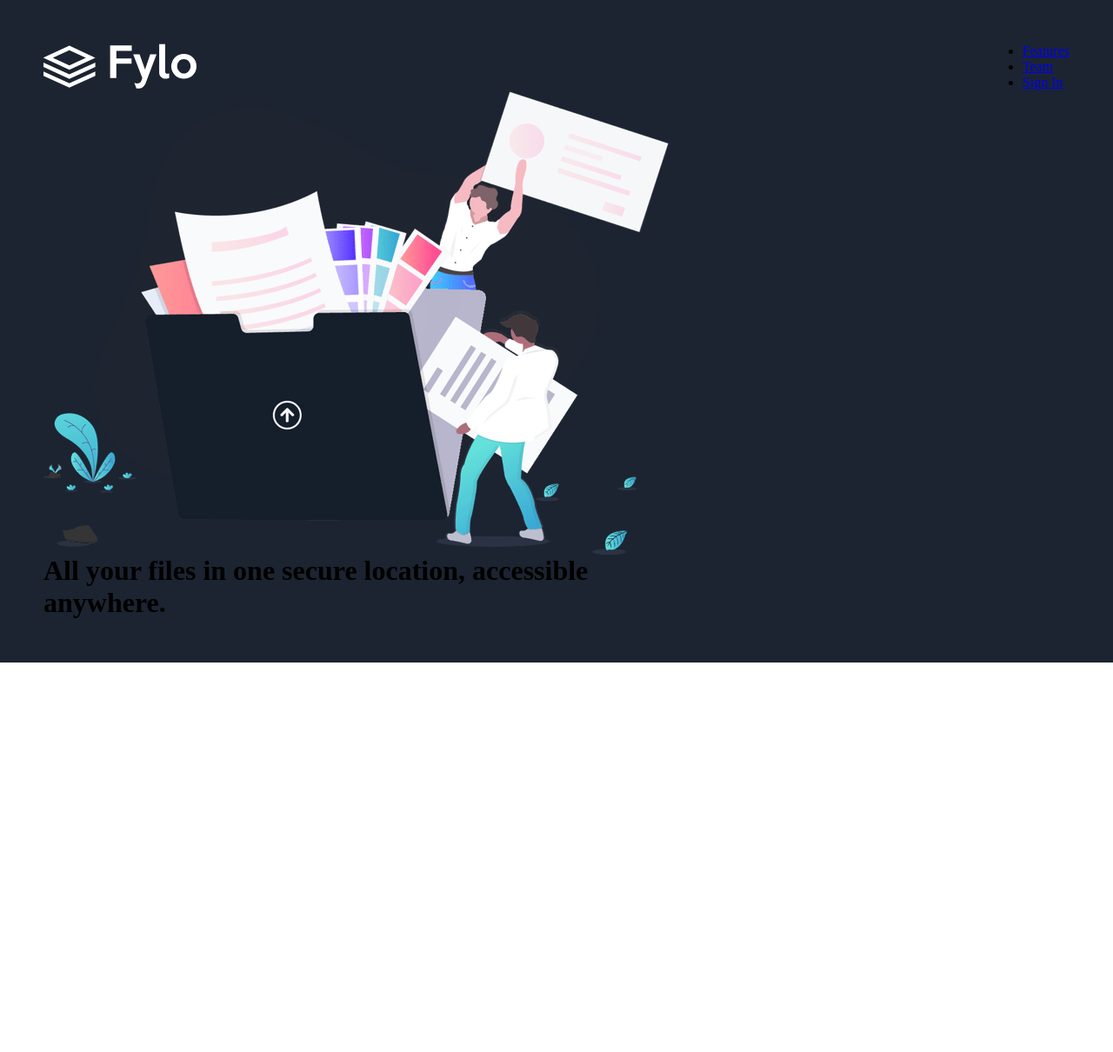
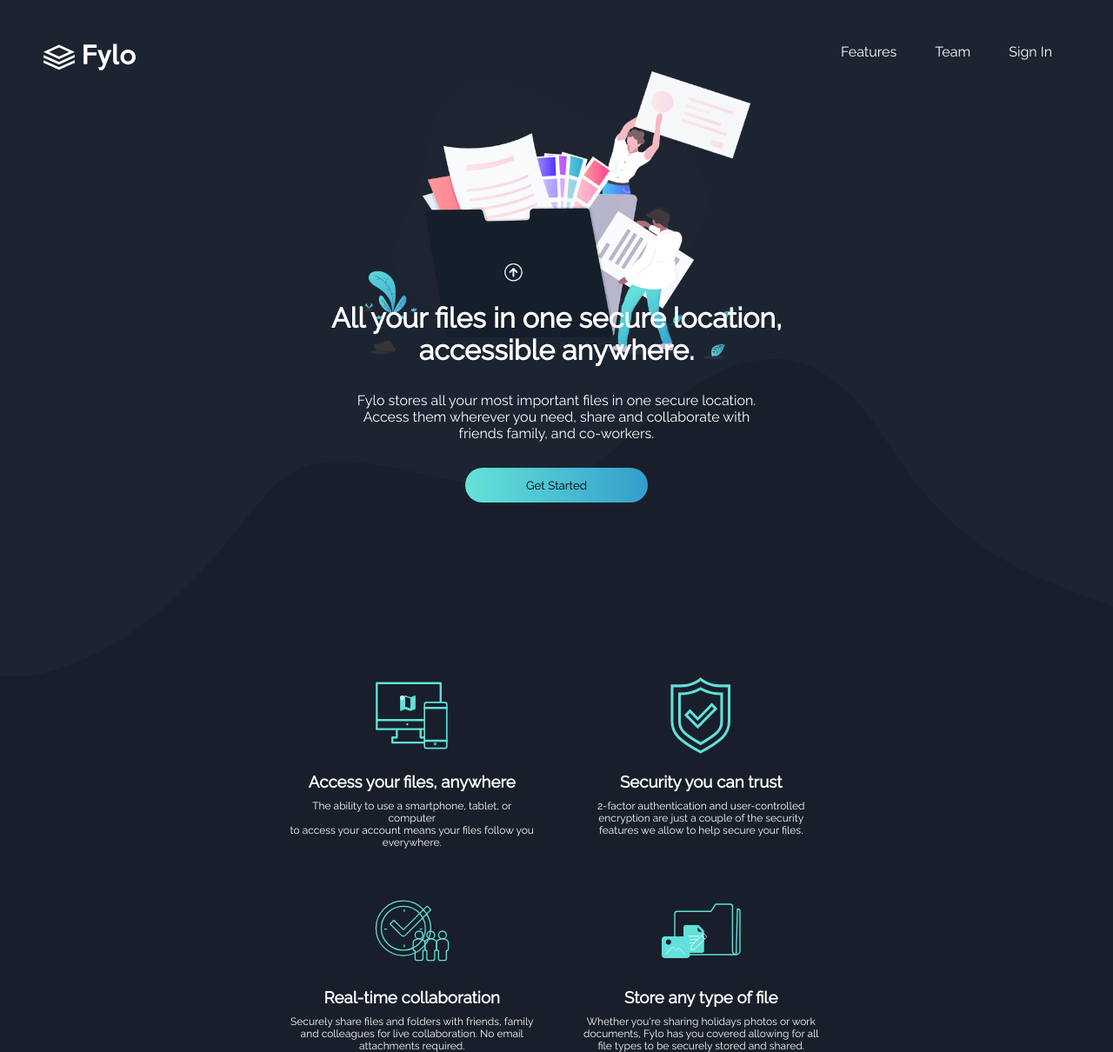
Before and after one commit to IvanBarr/Fylo, a website: page build/index.html in a window 1280 px wide. Shown: the whole page at 87% size. Before the commit the page ends 800 px from the top, so only its background shows below. Drawn offline with Linux system fonts and the light colour scheme.

Commit message:
added header and 4 icons with descriptions

```diff
--- a/src/sass/_variables.scss
+++ b/src/sass/_variables.scss
@@ -1,4 +1,4 @@
-// Colors
+// Colors //
 
 // Primary
 $main_bg: hsl(218, 28%, 13%);
@@ -11,3 +11,7 @@ $blue: hsl(198, 60%, 50%);
 
 // Neutral
 $white: hsl(0, 0%, 100%);
+
+
+// Fonts //
+$main_font: 'Raleway', sans-serif;
--- a/src/sass/main.scss
+++ b/src/sass/main.scss
@@ -3,12 +3,25 @@
 *{
     padding: 0;
     margin: 0;
+    font-family: $main_font;
+}
+
+// body{
+//     background-color: $header_bg;
+// }
+
+.callToAction_btn{
+    border: 0;
+    padding: 12px 70px;
+    border-radius: 20px;
+    background-image: linear-gradient(to right, $cyan, $blue);
+    cursor: pointer;
 }
 
 
 .grid{
     display: grid;
-    padding: 50px;
+    // padding: 50px;
     background-color: $header_bg;
     grid-template-columns: repeat(4, 1fr);
 
@@ -16,5 +29,91 @@
         grid-column: 1/5;
         display: flex;
         justify-content: space-between;
+        padding: 50px 50px 0 50px;
+        .logo{
+            img{
+                width: 60%;
+            }
+        }
+        ul{
+            li{
+                list-style: none;
+                display: inline-block;
+                a{
+                    padding: 10px 20px;
+                    color: $white;
+                    text-decoration: none;
+                }
+            }
+        }
+    }
+    header{
+        grid-column: 1/5;
+        display: grid;
+        justify-items: center;
+        align-items: center;
+        width: 100%;
+        position: relative;
+        .illustration_img{
+            grid-column: 1/5;
+            width: 35%;
+        }
+        .callToAction_Wrapper{
+            text-align: center;
+            color: $white;
+            grid-column: 1/5;
+            z-index: 1;
+            position: absolute;
+            bottom: 235px;
+            p{
+                padding: 30px 0;
+            }
+        }
+        .mountains{
+            grid-column: 1/5;
+            width: 100%;
+            position: relative;
+        }
+    }
+    .four_icons{
+        background-color: $main_bg;
+        position: relative;
+        grid-column: 1/5;
+        z-index: 1;
+        display: grid;
+        grid-template-columns: repeat(4, 1fr);
+        grid-gap: 50px;
+        margin-top: -35px;
+        .icon{
+            text-align: center;
+            color: $white;
+            h3{
+                padding: 20px 0 10px 0;
+            }
+            p{
+                font-size: 12px;
+            }
+            .img_wrapper{
+                width: 95px;
+                height: 90px;
+                margin: 0 auto;
+                overflow: hidden;
+                display: flex;
+                align-items: center;
+                justify-content: center;
+            }
+        }
+        .icon1{
+            grid-column: 2/3;
+        }
+        .icon2{
+            grid-column: 3/4;
+        }
+        .icon3{
+            grid-column: 2/3;
+        }
+        .icon4{
+            grid-column: 3/4;
+        }
     }
 }
```
Also changed, not shown: build/css/main.min.css, build/index.html.
